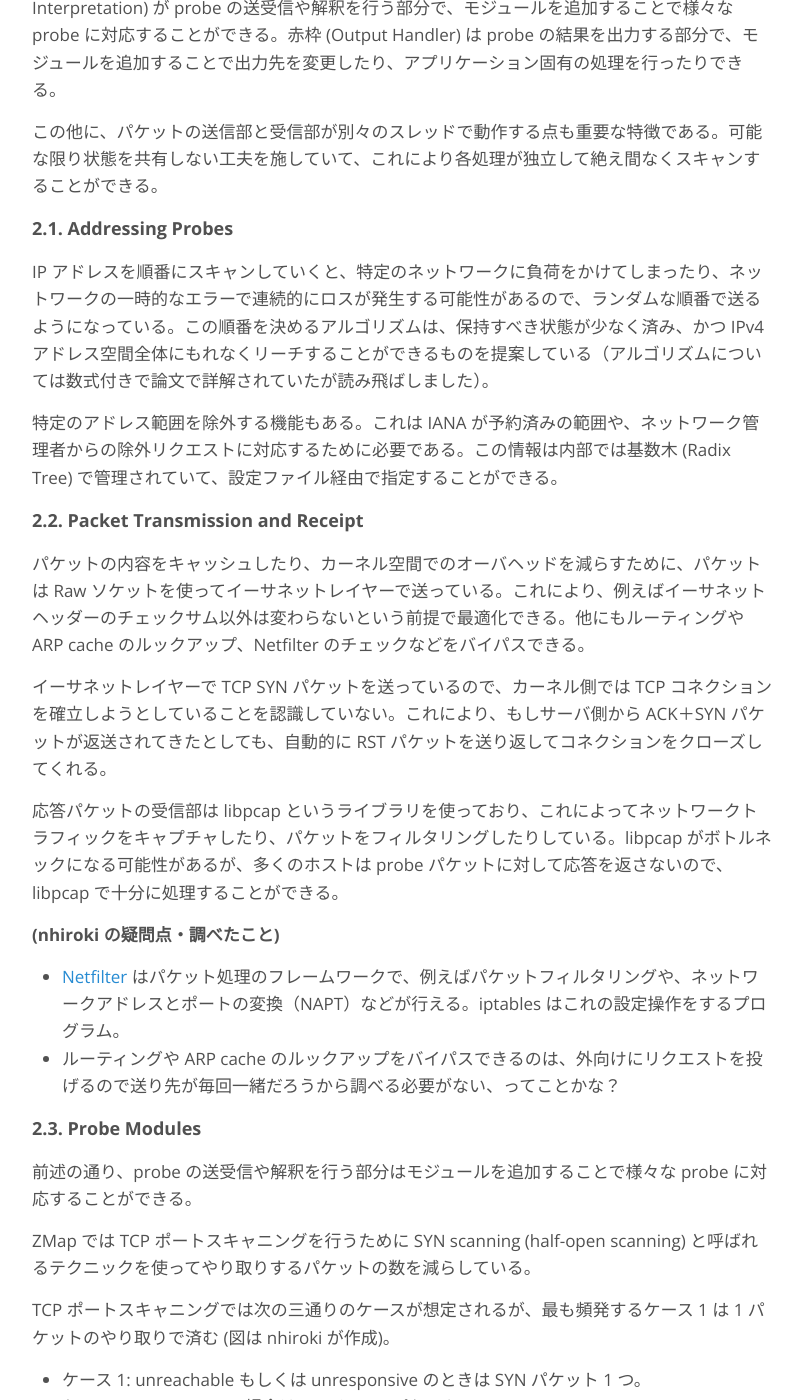
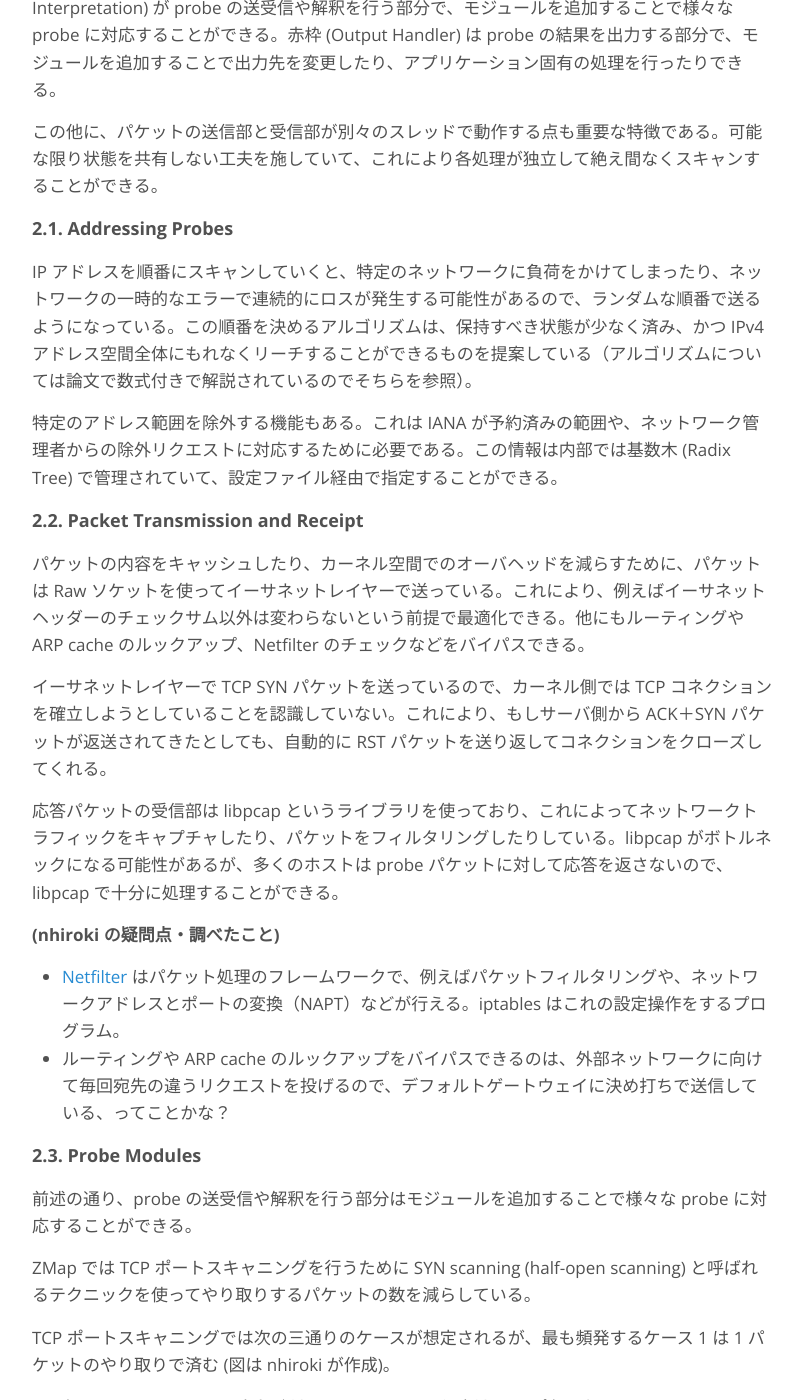
Before and after one commit to nhiroki/nhiroki.github.io, a Jekyll site: the page built from _posts/2017-06-27-paper-zmap.md, in a window 1280 px wide and 1400 px high, scrolled down 2647 px. Shown: the whole window, without its empty margins (238-1040 px from the left). Built offline with Jekyll 4.4.1, drawn with Linux system fonts in a browser that asks for light colours; comment, search, counter and statistics services are not loaded.

Commit message:
Update the existing post about ZMap

```diff
--- a/_posts/2017-06-27-paper-zmap.md
+++ b/_posts/2017-06-27-paper-zmap.md
@@ -56,7 +56,7 @@ ZMap はモジュール機構を持っている。図において青枠 (Packet
 
 ### 2.1. Addressing Probes
 
-IP アドレスを順番にスキャンしていくと、特定のネットワークに負荷をかけてしまったり、ネットワークの一時的なエラーで連続的にロスが発生する可能性があるので、ランダムな順番で送るようになっている。この順番を決めるアルゴリズムは、保持すべき状態が少なく済み、かつ IPv4 アドレス空間全体にもれなくリーチすることができるものを提案している（アルゴリズムについては数式付きで論文で詳解されていたが読み飛ばしました）。
+IP アドレスを順番にスキャンしていくと、特定のネットワークに負荷をかけてしまったり、ネットワークの一時的なエラーで連続的にロスが発生する可能性があるので、ランダムな順番で送るようになっている。この順番を決めるアルゴリズムは、保持すべき状態が少なく済み、かつ IPv4 アドレス空間全体にもれなくリーチすることができるものを提案している（アルゴリズムについては論文で数式付きで解説されているのでそちらを参照）。
 
 特定のアドレス範囲を除外する機能もある。これは IANA が予約済みの範囲や、ネットワーク管理者からの除外リクエストに対応するために必要である。この情報は内部では基数木 (Radix Tree) で管理されていて、設定ファイル経由で指定することができる。
 
@@ -71,7 +71,7 @@ IP アドレスを順番にスキャンしていくと、特定のネットワ
 **(nhiroki の疑問点・調べたこと)**
 
 - [Netfilter](https://www.netfilter.org/index.html) はパケット処理のフレームワークで、例えばパケットフィルタリングや、ネットワークアドレスとポートの変換（NAPT）などが行える。iptables はこれの設定操作をするプログラム。
-- ルーティングや ARP cache のルックアップをバイパスできるのは、外向けにリクエストを投げるので送り先が毎回一緒だろうから調べる必要がない、ってことかな？
+- ルーティングや ARP cache のルックアップをバイパスできるのは、外部ネットワークに向けて毎回宛先の違うリクエストを投げるので、デフォルトゲートウェイに決め打ちで送信している、ってことかな？
 
 ### 2.3. Probe Modules
 
```
